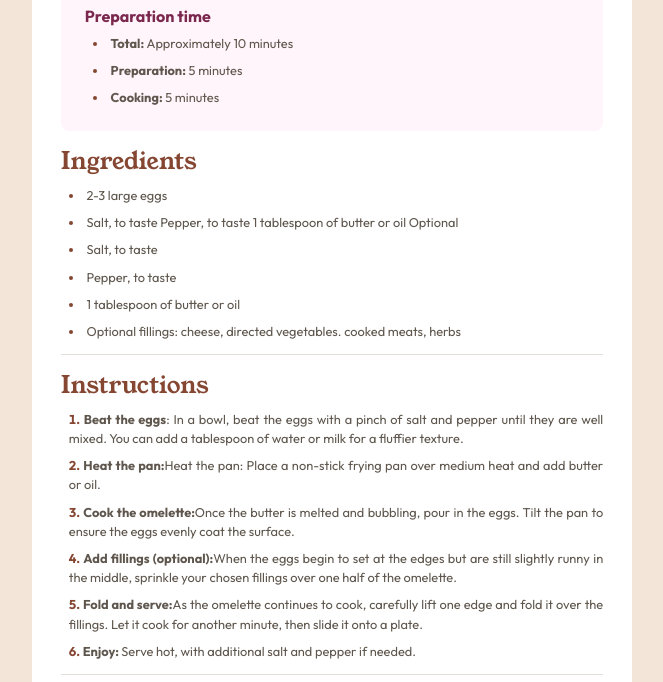
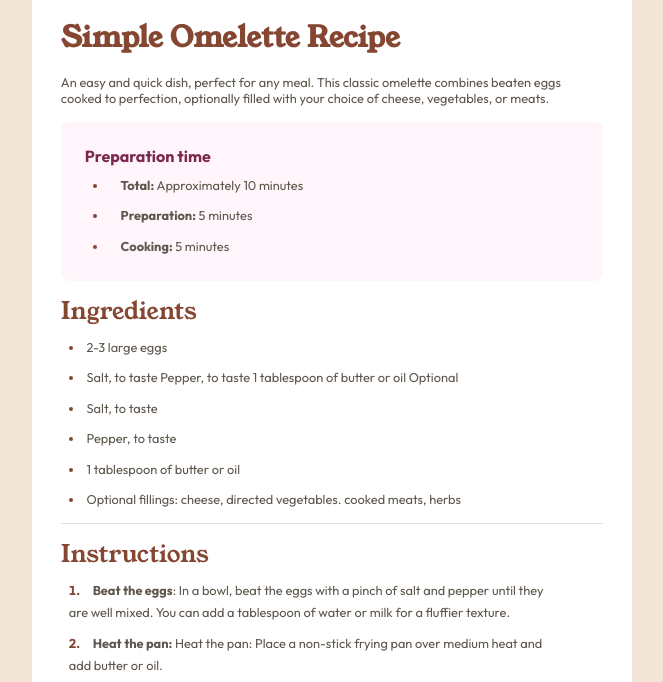
Before and after one commit to Oyeyemiwole19/FrontendChallenges, a plain HTML site: page recipe-page-main/index.html in a window 1280 px wide. Shown: the part 444-1126 px from the top of the page, without its empty margins (308-971 px from the left). Drawn offline with Linux system fonts and the light colour scheme.

Commit message:
fix some styles

```diff
--- a/recipe-page-main/style.css
+++ b/recipe-page-main/style.css
@@ -19,21 +19,20 @@
   display: flex;
   align-items: center;
   justify-content: center;
-  height: 180vh;
+  height: 220vh;
 }
 section {
   padding: 0.8rem 0;
   width: 100%;
 }
 
-h1 h1,
+h1,
 h2 {
-  font-family: "Young Serif";
+  font-family: "Young Serif", sans-serif;
   font-weight: 400;
   color: var(--nutmeg);
 }
-p,
-li {
+p {
   color: var(--Wenge-Brown);
   font-size: 0.8rem;
   margin-bottom: 1rem;
@@ -53,23 +52,24 @@
   font-size: 1rem;
   color: var(--Wenge-Brown);
   list-style-position: inside;
-  text-align: justify;
-  padding: 0;
-  margin: 0;
+  padding-left: 0.5rem;
+  max-width: 90%;
 }
 li {
-  margin: 0.5rem 0 0 0.5rem;
-  line-height: 1.2rem;
+  color: var(--Wenge-Brown);
+  font-size: 0.8rem;
+  margin: 0.5rem 0 0;
+  line-height: 1.4rem;
 }
 li::marker {
   color: var(--nutmeg);
   font-weight: bold;
-  margin-right: 2rem;
 }
 
 span {
-  font-weight: bold;
+  font-weight: 700;
   color: var(--Wenge-Brown);
+  padding-left: 10px;
 }
 img {
   width: 100%;
@@ -97,13 +97,14 @@
 .meal-ds h1 {
   margin: 1rem 0;
   font-weight: bold;
-  font-size: 2rem;
+  font-size: 1.8rem;
 }
 
 .ingredient,
 .instruction {
   border-bottom: 1px solid var(--Light-Grey);
 }
+
 .nutrition h2 {
   margin-bottom: 0.5rem;
 }
@@ -113,6 +114,7 @@
   color: var(--nutmeg);
   width: 100%;
   margin: 0.5rem;
+  margin-bottom: 0;
 }
 .nutrition td {
   border-bottom: 1px solid var(--Light-Grey);
@@ -130,3 +132,6 @@
 td:nth-child(2) {
   font-weight: bold;
 }
+.nutrition {
+  padding-bottom: 0;
+}
```
Also changed, not shown: recipe-page-main/index.html (+6 -6 lines), 2 other files.
